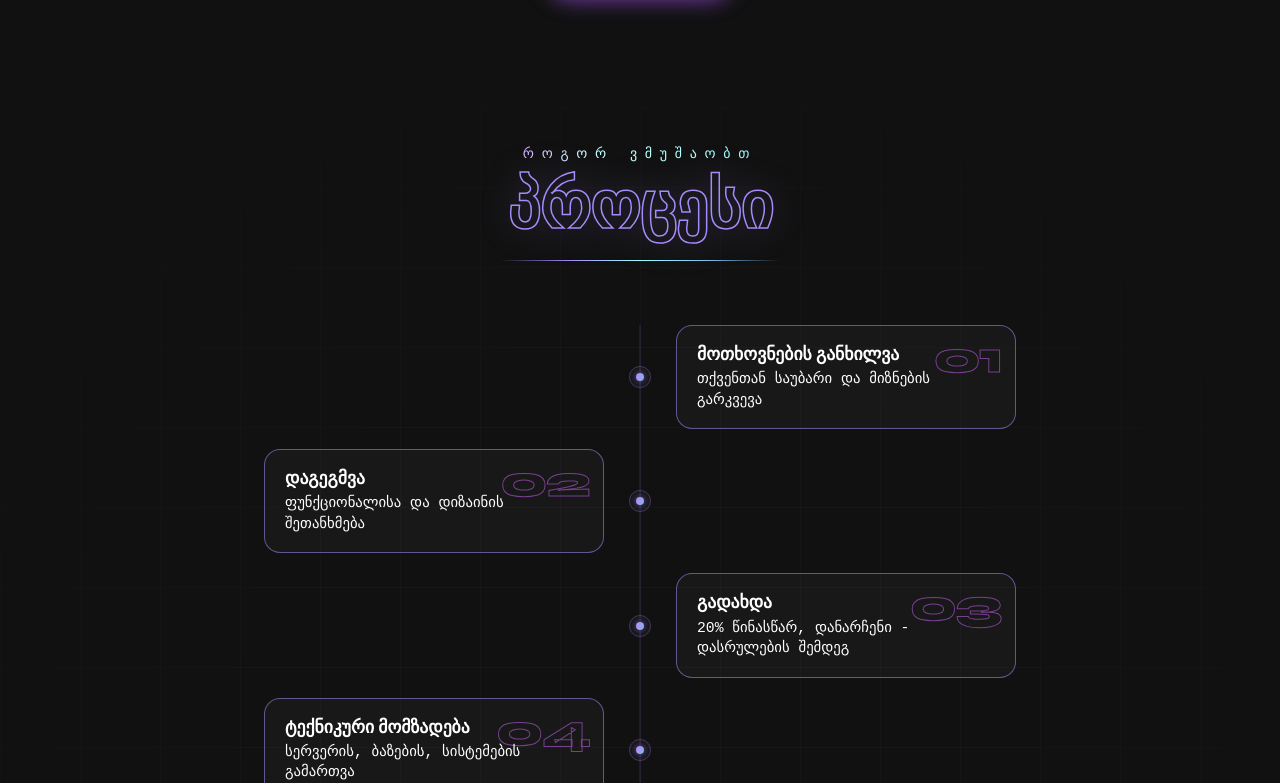
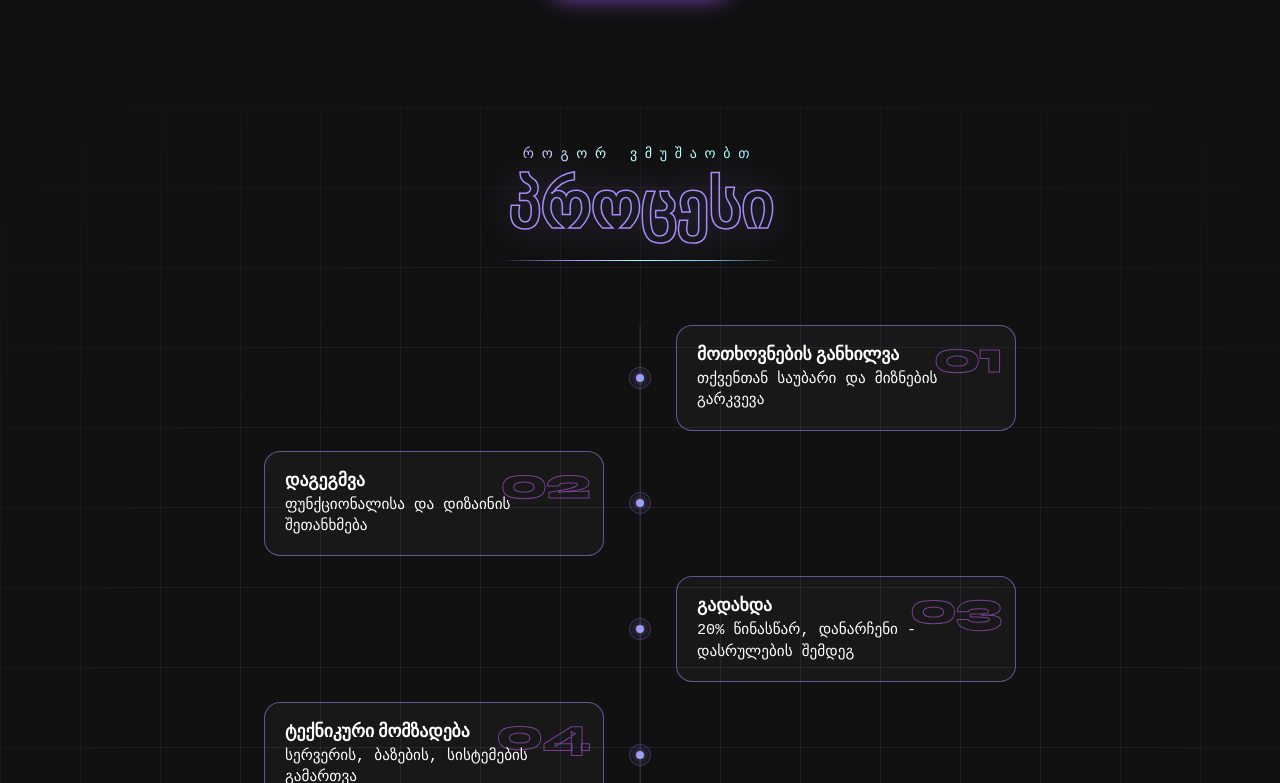
Before and after one commit to lizzaaabb/lamz-site, a Next.js app: page / in a window 1280 px wide. Shown: the part 2577-3360 px from the top of the page. Built offline with nearby package versions, Linux system fonts and the light colour scheme; a web font is replaced by a local one.

Commit message:
proc desc

```diff
--- a/src/styles/Process.css
+++ b/src/styles/Process.css
@@ -25,7 +25,7 @@
   inset: 0;
   --gap: 5em;
   --line: 1px;
-  --color: rgba(167, 139, 250, 0.07);
+  --color: rgba(167, 139, 250, 0.216);
   background-image:
     linear-gradient(
       -90deg,
@@ -287,7 +287,7 @@
 }
 
 .proc-card__desc {
-  font-size: 0.92rem;
+  font-size: 0.95rem;
   color: rgb(255, 255, 255);
   line-height: 1.4;
   font-family: 'Syne Mono', monospace;
```
